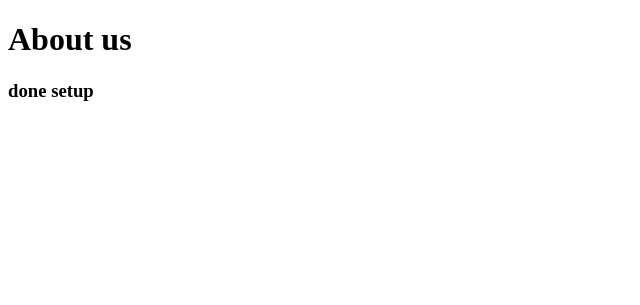
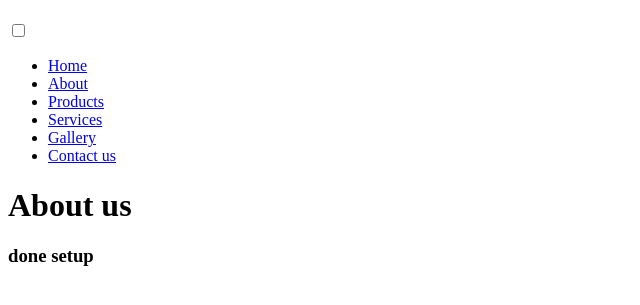
Before and after one commit to imxiaow/MolsonFlooringWeb2021, a Django app: page /about/ in a window 1280 px wide. Shown: the top 305 px of the page, without its empty margins (0-640 px from the left). Run offline with Django 3.2, Linux system fonts and the light colour scheme.

Commit message:
add nav bar content

```diff
--- a/MolsonFlooringSite/localdesign/templates/localdesign/main.html
+++ b/MolsonFlooringSite/localdesign/templates/localdesign/main.html
@@ -12,7 +12,6 @@
     <meta name="msapplication-TileColor" content="#da532c">
     <meta name="theme-color" content="#ffffff">
 
-
     <title>Molson Flooring Inc.</title>
     <meta charset="UTF-8"></meta>
     <meta name="viewport" content="width=device-width, initial-scale=1,maximum-scale=1.0, user-scalable=no">
@@ -24,9 +23,30 @@
 </head>
 
 <body>
-    <header>
 
-    </header>
+
+<header>
+    <h1 class="logo">
+    </h1>
+
+    <input type="checkbox" id="nav-toggle" class="nav-toggle">
+
+    <nav>
+    <ul>
+        <li><a href="{% url 'home' %}">Home</a></li>
+        <li><a href="{% url 'about' %}">About</a></li>
+        <li><a href="{% url 'product' %}">Products</a></li>
+        <li><a href="{% url 'services' %}">Services</a></li>
+        <li><a href="{% url 'gallery' %}">Gallery</a></li>
+        <li><a href="{% url 'contact' %}">Contact us</a></li>
+    </ul>
+    </nav>
+
+    <label for="nav-toggle" class="nav-toggle-label">
+    <span></span>
+    </label>
+
+</header>
 
 
     {% block content %}
```
